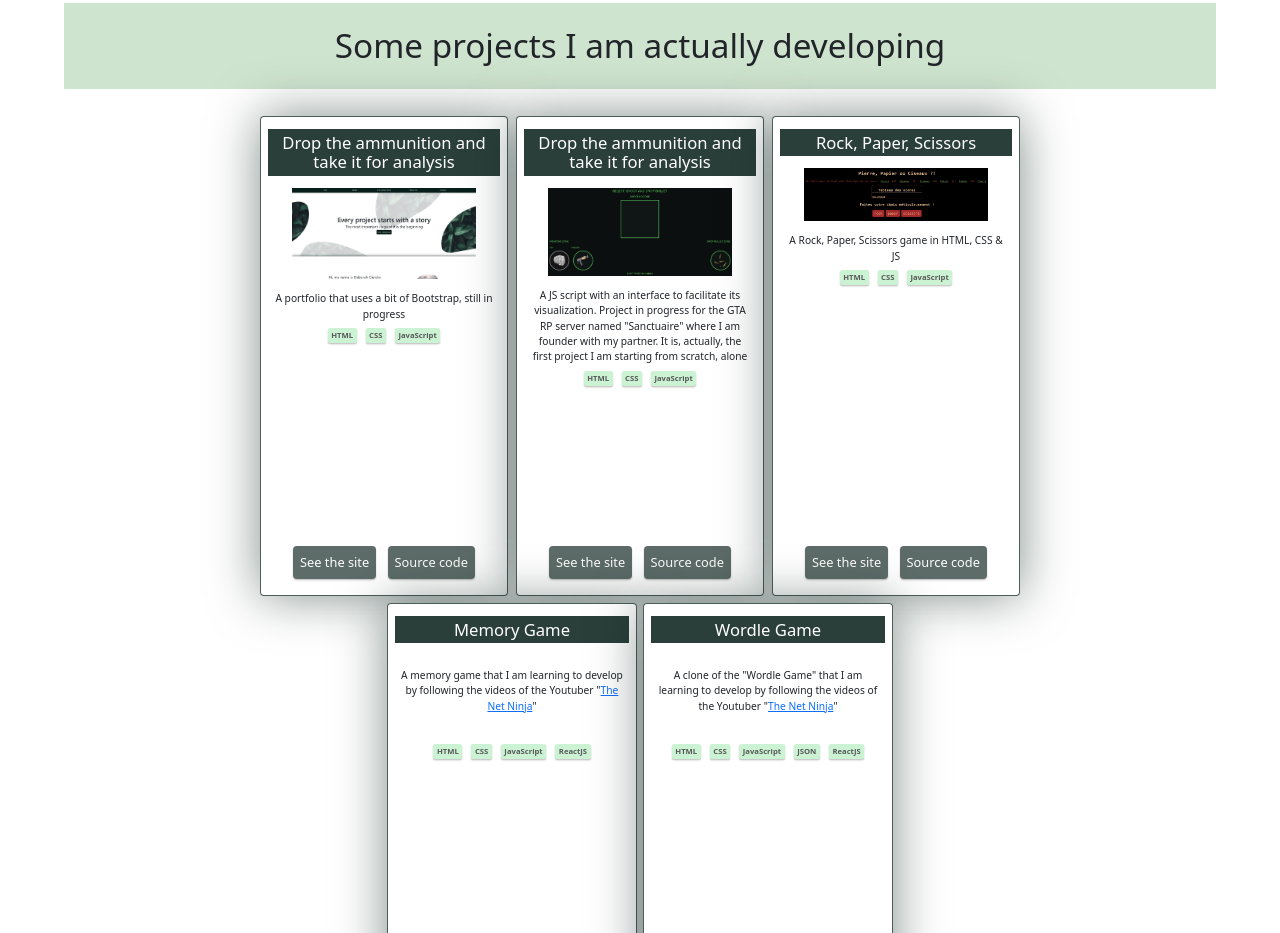
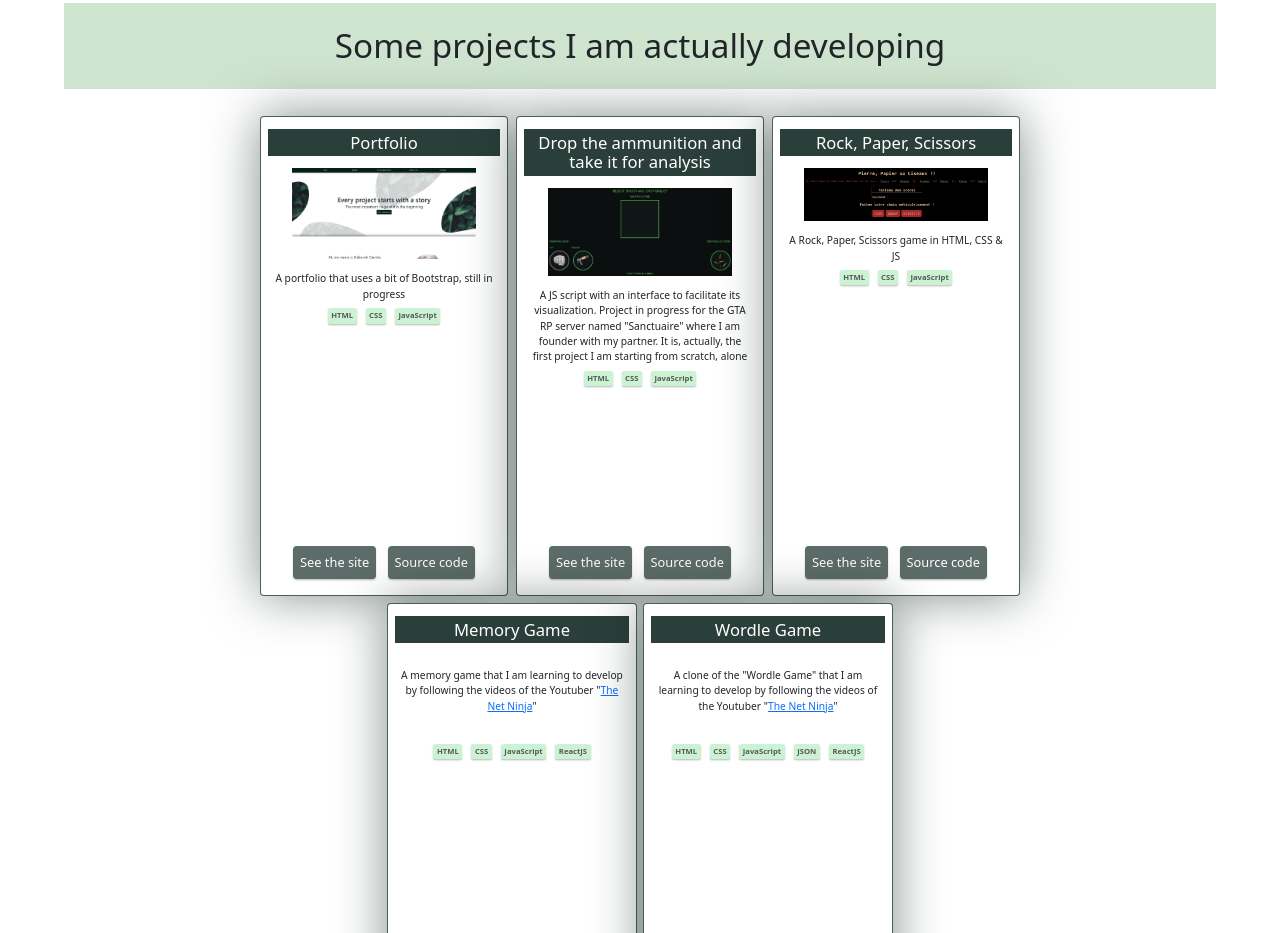
Before and after one commit to Debbyckx/portfolio, a plain HTML site: page index.html in a window 1280 px wide. Shown: the part 1310-2243 px from the top of the page. Drawn offline with nearby package versions, Linux system fonts and the light colour scheme.

Commit message:
corr card-title portfolio project

```diff
--- a/index.html
+++ b/index.html
@@ -73,7 +73,7 @@
                 <div class="cards-container">
                     <div class="card">
                         <div class="card-title">
-                            <h3 class="card-subtitle">Drop the ammunition and take it for analysis</h3>
+                            <h3 class="card-subtitle">Portfolio</h3>
                         </div>
                         <div class="card-img">
                             <img class="resize-card-img" src="src/img/project-frontend6.JPG" alt="presentation image of the portfolio project of Déborah Clerckx">
```
